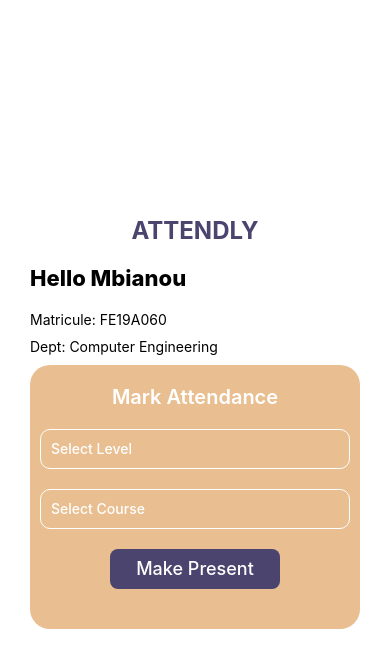
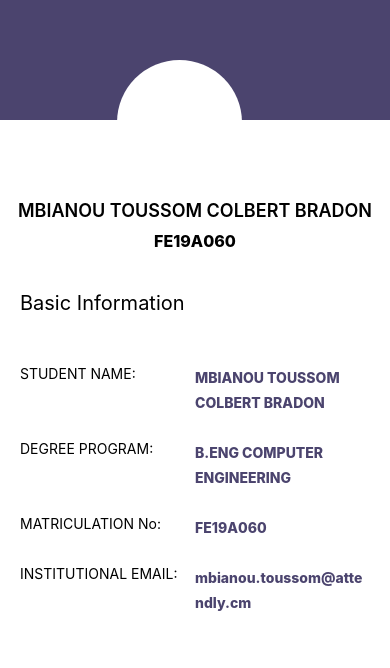
Before and after one commit to mbianou-bradon/attendly, a React Native app: screen / in a window 390 px wide. Shown: the top 668 px of the page. Built offline with nearby package versions, Linux system fonts and the light colour scheme.

Commit message:
completed Profile screen

```diff
--- a/App.tsx
+++ b/App.tsx
@@ -14,6 +14,7 @@ import Signup from './src/screens/signup/Signup';
 import colors from './src/theme/theme';
 import Login from './src/screens/Login/Login';
 import Home from './src/screens/Home/Home';
+import Profile from './src/screens/Profile/Profile';
 
 
 function App(): JSX.Element {
@@ -22,7 +23,7 @@ function App(): JSX.Element {
   return (
     <View style={{flex: 1}}>
       <StatusBar backgroundColor={colors.primary}/>
-      <Home/>
+      <Profile/>
     </View>
   )
 }
--- a/src/screens/Profile/Profile.screen.styles.tsx
+++ b/src/screens/Profile/Profile.screen.styles.tsx
@@ -0,0 +1,71 @@
+import { StyleSheet } from "react-native";
+import colors from "../../theme/theme";
+
+
+
+const styles = StyleSheet.create({
+    profileMainContainer: {
+        flex: 1,
+    },
+    headerContainer : {
+        height: 120,
+        width: "100%",
+        backgroundColor: colors.primary,
+        position: "relative"
+    },
+    coverImageContainer : {
+
+    },
+    profileImageContainer : {
+        backgroundColor : colors.neutral_white,
+        width: 125,
+        height: 125,
+        borderRadius: 70,
+        zIndex: 50,
+        elevation: 2,
+        position: "absolute",
+        top: "50%",
+        left: "30%"
+    },
+    shortDetailsContainer : {
+        justifyContent: "center",
+        alignItems: "center",
+        marginTop: 80,
+    },
+    userName: {
+        fontSize: 18,
+        fontWeight: "600",
+    },
+    userMatricule : {
+        fontSize : 16,
+        fontWeight: "800",
+        color: colors.neutral_black,
+        marginVertical : 10,
+    },
+    basicInfoContainer : {
+        paddingHorizontal : 20,
+        marginTop: 30
+    },
+    basicInfoTitleText : {
+        fontSize : 20,
+        marginBottom : 50,
+    },
+    infoSubContainer : {
+        gap: 25
+    },
+    userDetailsContainer : {
+        flexDirection: "row",
+        justifyContent: "space-between"
+    },
+    userDetailsSubContainer : {
+        width: "50%"
+    },
+    userInfoText : {
+        fontSize: 14,
+        color : colors.primary,
+        fontWeight: "800",
+        lineHeight: 25,
+    }
+});
+
+export default styles;
--- a/src/screens/Profile/Profile.tsx
+++ b/src/screens/Profile/Profile.tsx
@@ -1,4 +1,5 @@
 import { Text, View } from "react-native";
+import styles from "./Profile.screen.styles";
 
 
 
@@ -6,35 +7,43 @@ export default function Profile(){
 
 
     return (
-        <View>
+        <View style={styles.profileMainContainer}>
             <View>
-                <View>
-                    <View></View>
-                    <View></View>
+                <View style={styles.headerContainer}>
+                    <View style={styles.coverImageContainer}></View>
+                    <View style={styles.profileImageContainer}></View>
                 </View>
-                <View>
-                    <Text>MBIANOU TOUSSOM COLBERT</Text>
-                    <Text>FE19A060</Text>
+                <View style={styles.shortDetailsContainer}>
+                    <Text style={styles.userName}>MBIANOU TOUSSOM COLBERT BRADON</Text>
+                    <Text style={styles.userMatricule}>FE19A060</Text>
                 </View>
 
-                <View>
-                    <Text>Basic Information</Text>
-                    <View>
-                        <View>
+                <View style={styles.basicInfoContainer}>
+                    <Text style={styles.basicInfoTitleText}>Basic Information</Text>
+                    <View style={styles.infoSubContainer}>
+                        <View style={styles.userDetailsContainer}>
                             <Text>STUDENT NAME:</Text>
-                            <Text>MBIANOU TOUSSOM COLBERT BRADON</Text>
+                            <View style={styles.userDetailsSubContainer}>
+                                <Text style={styles.userInfoText}>MBIANOU TOUSSOM COLBERT BRADON</Text>
+                            </View>
                         </View>
-                        <View>
+                        <View style={styles.userDetailsContainer}>
                             <Text>DEGREE PROGRAM:</Text>
-                            <Text>B.ENG COMPUTER ENGINEERING</Text>
+                            <View style={styles.userDetailsSubContainer}>
+                                <Text style={styles.userInfoText}>B.ENG COMPUTER ENGINEERING</Text>
+                            </View>
                         </View>
-                        <View>
+                        <View style={styles.userDetailsContainer}>
                             <Text>MATRICULATION No:</Text>
-                            <Text>FE19A060</Text>
+                            <View style={styles.userDetailsSubContainer}>
+                                <Text style={styles.userInfoText}>FE19A060</Text>
+                            </View>
                         </View>
-                        <View>
+                        <View style={styles.userDetailsContainer}>
                             <Text>INSTITUTIONAL EMAIL:</Text>
-                            <Text>mbianou.toussom@attendly.cm</Text>
+                            <View style={styles.userDetailsSubContainer}>
+                                <Text style={styles.userInfoText}>mbianou.toussom@attendly.cm</Text>
+                            </View>
                         </View>
                     </View>
                 </View>
```
